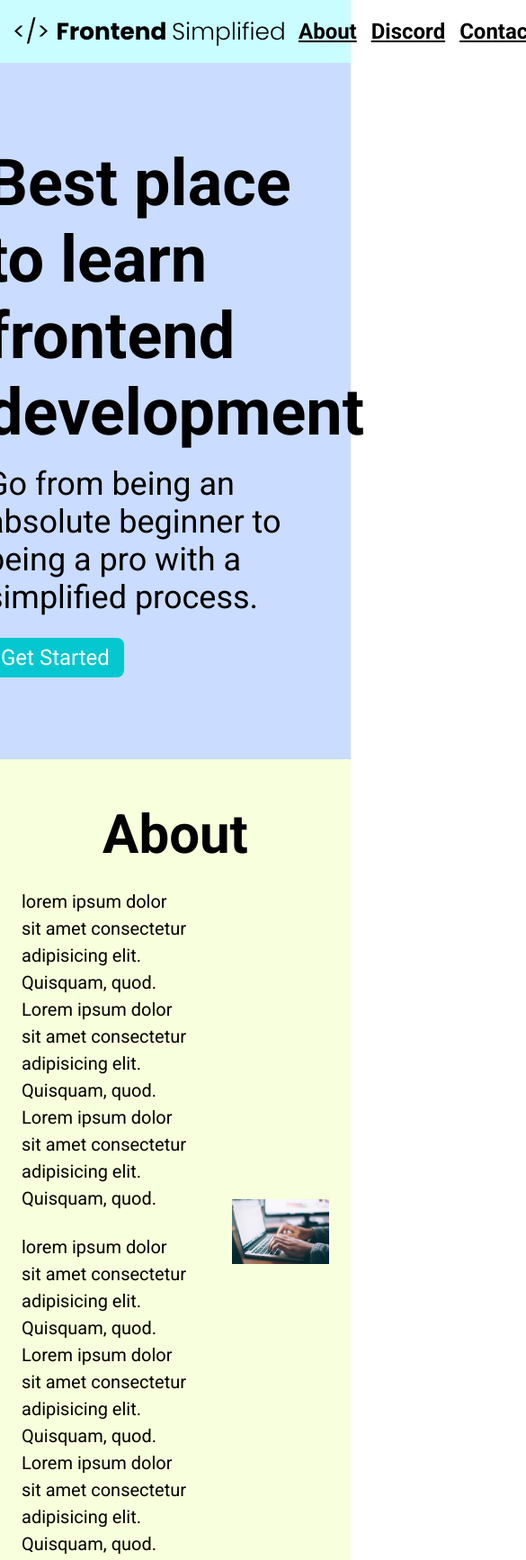
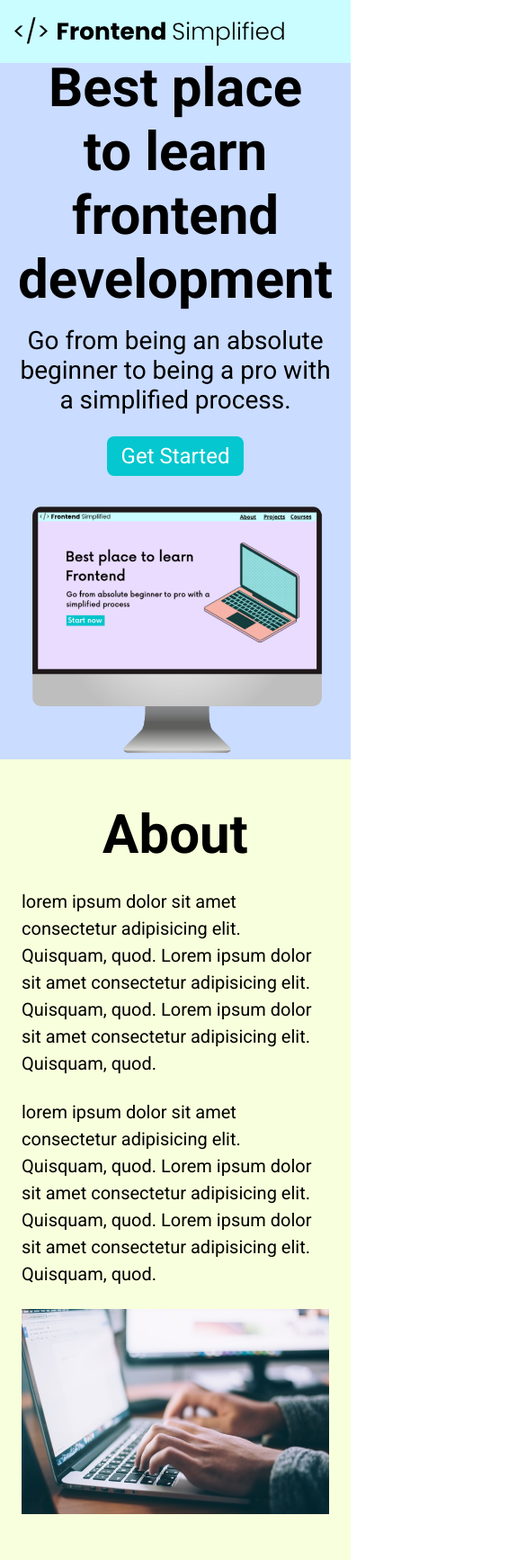
Before and after one commit to ngates120/My-First-Project, a plain HTML site: page index.html in a window 390 px wide. Shown: the top 1734 px of the page at 90% size, 585 px wide, since content can reach past the window. Drawn offline with Linux system fonts and the light colour scheme.

Commit message:
addition of flexbox properties

```diff
--- a/index.html
+++ b/index.html
@@ -21,10 +21,10 @@
 
 
       <div class="row">
-        <div>
+        <div class="home__description">
           <h1>Best place to learn frontend development</h1>
           <p class="subheader">Go from being an absolute beginner to being a pro with a simplified process.</p>
-          <button>Get Started</button>
+          <button class="home__description--button">Get Started</button>
         </div>
         <figure>
           <img src="./assets/laptop.png" alt="Home page image">
--- a/style.css
+++ b/style.css
@@ -152,6 +152,7 @@ form {
   width: 100%;
   max-width: 600px;
   margin: 0 auto;
+  padding: 0 24px;
 }
 
 input, textarea {
@@ -189,3 +190,67 @@ footer {
 .footer__link {
   padding: 0 16px;
 }
+
+@media (max-width: 728px) {
+  .row {
+    flex-direction: column;
+  }
+
+  .home__description {
+    margin-bottom: 24px;
+    display: flex;
+    flex-direction: column;
+    align-items: center;
+  }
+
+  .home__description--button {
+    max-width: 240px;
+  }
+
+  h1 {
+    text-align: center;
+    font-size: 60px;
+  }
+
+  .subheader {
+    text-align: center;
+    font-size: 28px;
+  }
+
+  ul {
+    display: none;
+  }
+
+  .section__description {
+    flex-direction: column;
+  }
+
+  .section__description--wrapper {
+    width: 100%;
+  }
+
+  .about__img--wrapper {
+    width: 100%;
+  }
+
+  #discord .section__description {
+    flex-direction: column-reverse;
+  }
+
+  footer {
+    padding: 48px 24px;
+  }
+
+  .footer__logo {
+    max-width: 360px;
+  }
+
+  .footer__link {
+    padding: 0 4px;
+    font-size: 18px;
+  }
+
+  .footer__links {
+    margin-bottom: 24px;
+  }
+}
```
